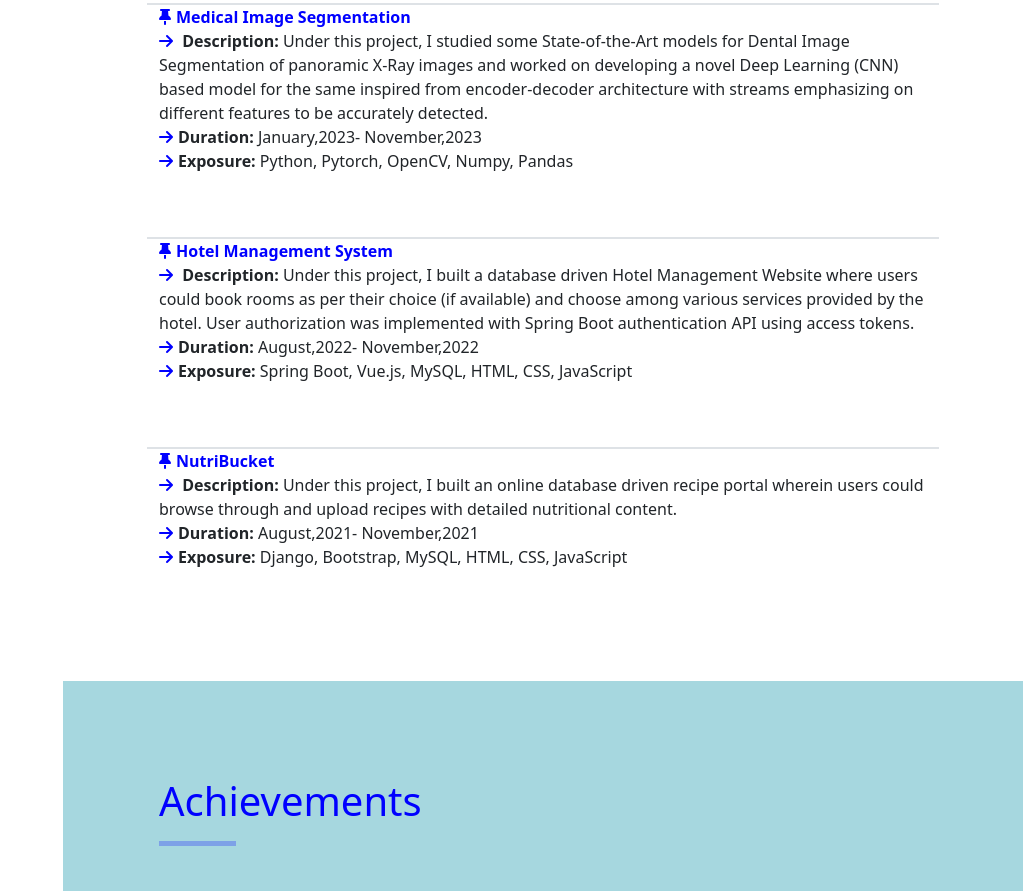
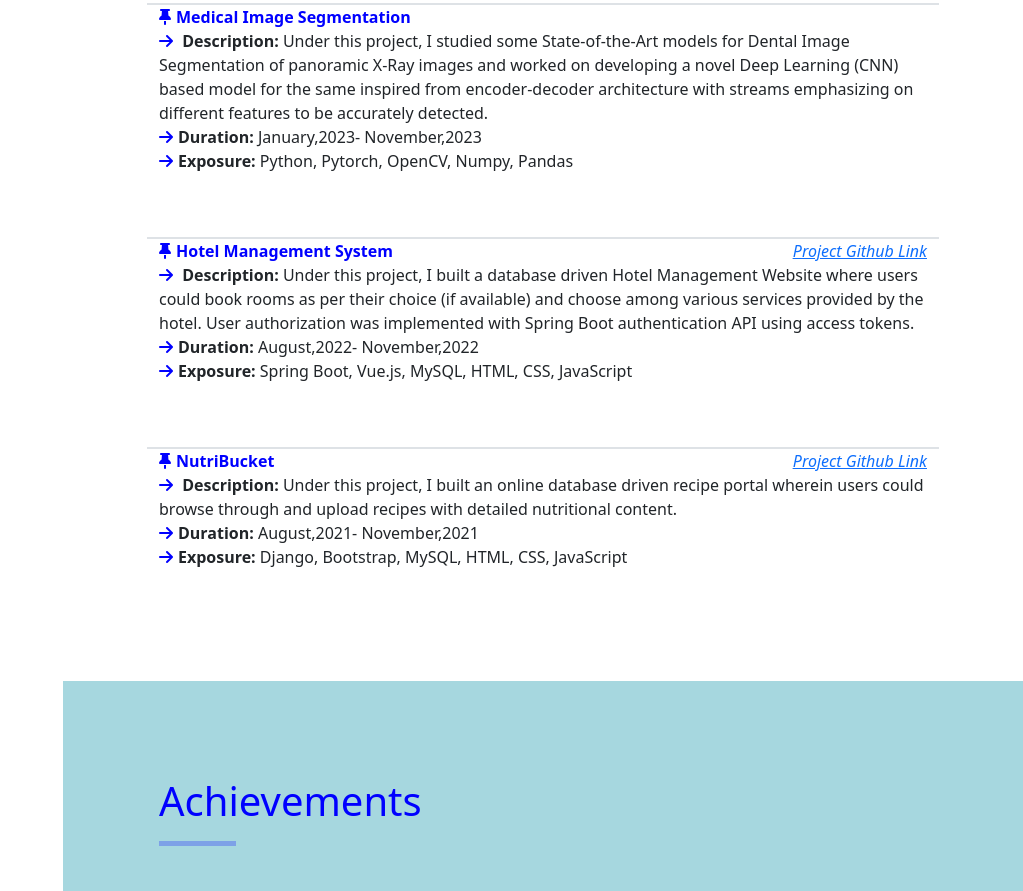
Before and after one commit to gargig02/Portfolio, a plain HTML site: page index.html in a window 1280 px wide. Shown: the part 1396-2287 px from the top of the page, without its empty margins (257-1280 px from the left). Drawn offline with nearby package versions, Linux system fonts and the light colour scheme.

Commit message:
added links to projects

```diff
--- a/index.html
+++ b/index.html
@@ -8,6 +8,7 @@
         <script src="https://kit.fontawesome.com/2f905fc599.js" crossorigin="anonymous"></script>
         <link rel="stylesheet" href="https://fonts.googleapis.com/icon?family=Material+Icons">
         <script src="https://cdn.jsdelivr.net/npm/bootstrap@5.3.2/dist/js/bootstrap.bundle.min.js"></script>
+        <!-- <script src="./logic.js"></script> -->
 
         <title>Portfolio- Gargi Gupta</title>
     </head>
@@ -131,6 +132,7 @@
 
                 <div class="row mt-5 border"></div>
                 <div class="list-arrow"><i class="fas fa-thumbtack"></i></div><div class="project-head">Hotel Management System</div>
+                <div class="proj-link"><a href="https://github.com/gargig02/dbms">Project Github Link</a></div>
                 <div class="row">
                     <ul class="project-list">
                         <li><div class="list-arrow"><i class="fas fa-arrow-right"></i></div> <div class="head">Description: </div>
@@ -144,6 +146,7 @@
 
                 <div class="row mt-5 border"></div>
                 <div class="list-arrow"><i class="fas fa-thumbtack"></i></div><div class="project-head">NutriBucket</div>
+                <div class="proj-link"><a href="https://github.com/gargig02/my-NutriBucket">Project Github Link</a></div>
                 <div class="row">
                     <ul class="project-list">
                         <li><div class="list-arrow"><i class="fas fa-arrow-right"></i></div> <div class="head">Description: </div>
--- a/style.css
+++ b/style.css
@@ -108,7 +108,7 @@
 .list-arrow{
     display:inline;
     color:blue;
-    margin-right:5px;
+    padding-right:5px;
 }
 
 .head{
@@ -125,6 +125,14 @@
     color:blue;
     font-weight:bold;
 
+}
+
+.proj-link{
+    display:inline;
+    text-decoration:underline;
+    font-style:italic;
+    position:relative;
+    float:right;
 }
 
 .project-list{
```
